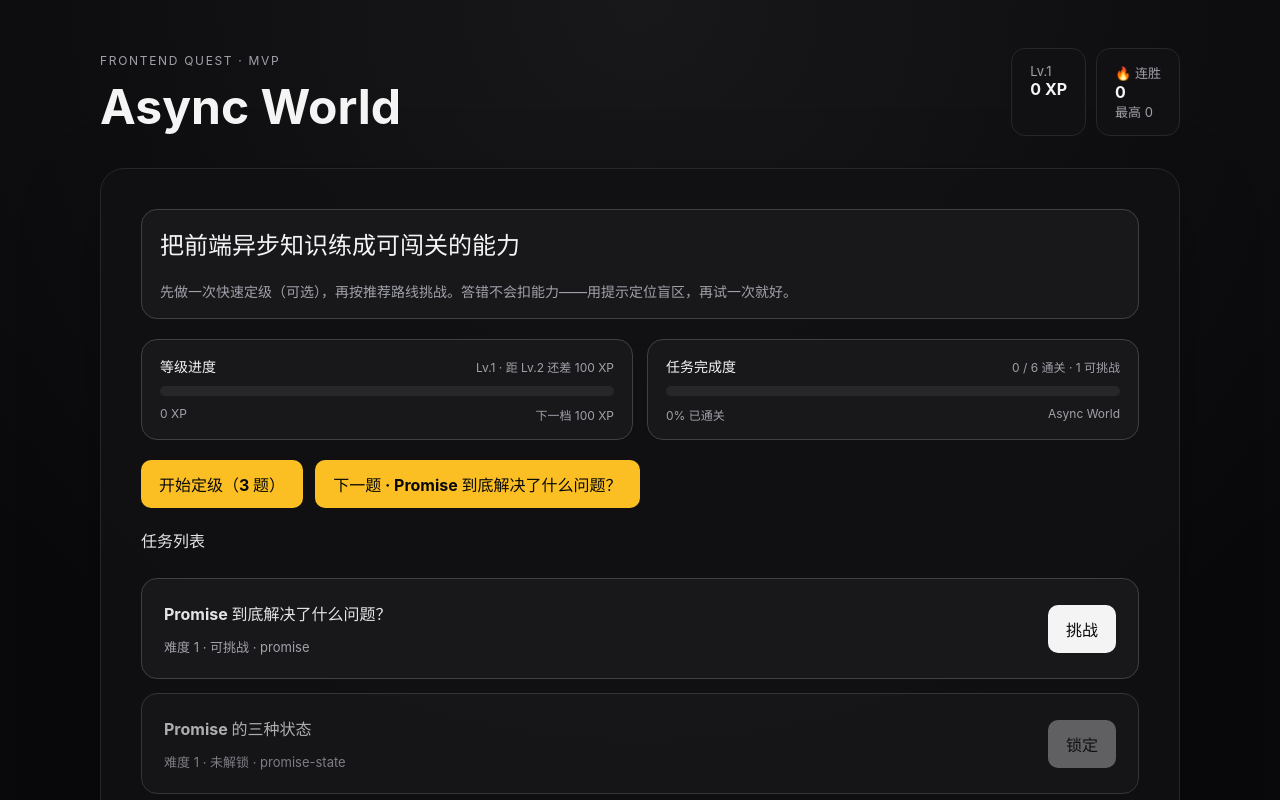
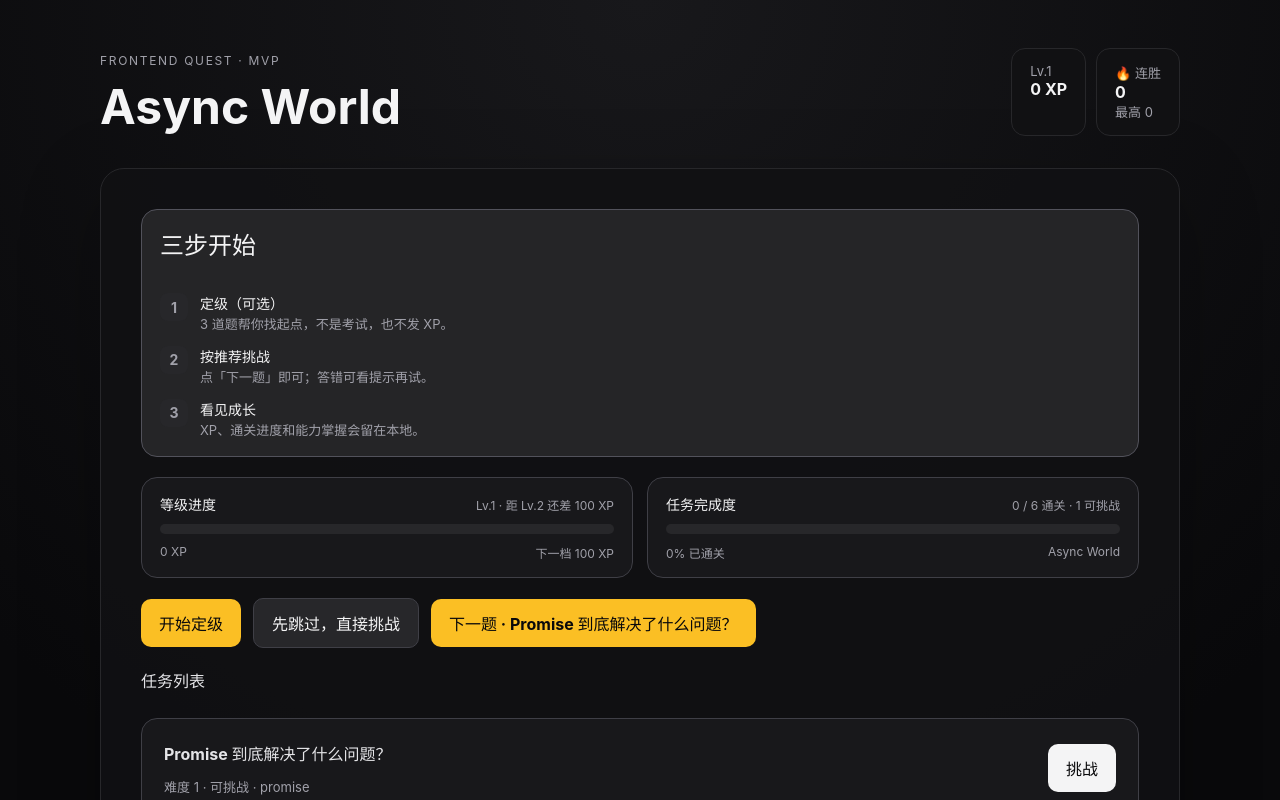
Before and after one commit to AsherHuangDong/frontend-quest, a React (Vite) app: page / in a window 1280 px wide. Shown: the top 800 px of the page. Built offline with nearby package versions, Linux system fonts and the light colour scheme.

Commit message:
feat(sprint4): Step 3 onboarding guide and unified copy

```diff
--- a/src/App.tsx
+++ b/src/App.tsx
@@ -10,6 +10,7 @@ import { selectNextQuest } from './application/useCases/getNextQuest';
 import { evaluateChallenge } from './domain/quest/evaluator';
 import { buildResultCopy } from './presentation/experience/resultCopy';
 import { skillLabel } from './presentation/experience/skillLabels';
+import { UI } from './presentation/experience/uiCopy';
 import { FeedbackContainer } from './presentation/components/feedback/FeedbackContainer';
 import './styles.css';
 
@@ -57,9 +58,9 @@ function ChallengeContent({
 }
 
 function statusLabel(status: string) {
-  if (status === 'cleared') return '已通关';
-  if (status === 'available') return '可挑战';
-  return '未解锁';
+  if (status === 'cleared') return UI.statusCleared;
+  if (status === 'available') return UI.statusAvailable;
+  return UI.statusLocked;
 }
 
 export default function App() {
@@ -115,9 +116,16 @@ export default function App() {
         })
       : null;
 
+  const isNewPlayer = clearedCount === 0 && !adaptive.calibration;
+
   function openQuest(questId: string) {
     startQuest(questId);
     setScreen('quest');
+  }
+
+  function goHub() {
+    exitQuest();
+    setScreen('hub');
   }
 
   function startCalibration() {
@@ -163,8 +171,8 @@ export default function App() {
       <main className="app-shell">
         <header className="topbar">
           <div>
-            <span className="eyebrow">FRONTEND QUEST · MVP</span>
-            <h1>Async World</h1>
+            <span className="eyebrow">{UI.productEyebrow}</span>
+            <h1>{UI.worldTitle}</h1>
           </div>
           <div className="player-stats">
             <div className="player-card">
@@ -181,11 +189,19 @@ export default function App() {
 
         {screen === 'hub' && (
           <section className="chapter-card hub">
-            <div className="banner onboarding">
-              <h2>把前端异步知识练成可闯关的能力</h2>
-              <p>
-                先做一次快速定级（可选），再按推荐路线挑战。答错不会扣能力——用提示定位盲区，再试一次就好。
-              </p>
+            <div className={`banner onboarding ${isNewPlayer ? 'emphasize' : ''}`}>
+              <h2>{UI.onboardingTitle}</h2>
+              <ol className="steps">
+                {UI.onboardingSteps.map((step) => (
+                  <li key={step.n}>
+                    <span className="step-n">{step.n}</span>
+                    <div>
+                      <strong>{step.title}</strong>
+                      <p>{step.body}</p>
+                    </div>
+                  </li>
+                ))}
+              </ol>
             </div>
 
             <div className="progress-panel">
@@ -225,7 +241,7 @@ export default function App() {
                 <div className="progress-head">
                   <strong>任务完成度</strong>
                   <span>
-                    {clearedCount} / {questTotal} 通关 · {availableCount} 可挑战
+                    {clearedCount} / {questTotal} 通关 · {availableCount} {UI.statusAvailable}
                   </span>
                 </div>
                 <div
@@ -239,18 +255,18 @@ export default function App() {
                 </div>
                 <div className="progress-foot">
                   <span>{clearPercent}% 已通关</span>
-                  <span>Async World</span>
+                  <span>{UI.worldTitle}</span>
                 </div>
               </div>
             </div>
 
             {dueNodes.length > 0 && (
               <div className="banner review">
-                <strong>有 {dueNodes.length} 个知识点适合复习了</strong>
-                <span>不是进度倒退，只是记忆需要再加固：{dueNodes.join(', ')}</span>
+                <strong>{UI.reviewBannerTitle(dueNodes.length)}</strong>
+                <span>{UI.reviewBannerBody(dueNodes.join(', '))}</span>
                 {nextQuest && (
                   <button className="submit-button" onClick={() => openQuest(nextQuest.id)}>
-                    开始复习 · {nextQuest.title}
+                    {UI.ctaReview} · {nextQuest.title}
                   </button>
                 )}
               </div>
@@ -258,24 +274,31 @@ export default function App() {
 
             <div className="hub-actions">
               {!adaptive.calibration && (
-                <button className="submit-button primary" onClick={startCalibration}>
-                  开始定级（3 题）
-                </button>
+                <>
+                  <button className="submit-button primary" onClick={startCalibration}>
+                    {UI.ctaCalibrate}
+                  </button>
+                  {nextQuest && (
+                    <button className="hint-button" onClick={() => openQuest(nextQuest.id)}>
+                      {UI.ctaSkipCalibrate}
+                    </button>
+                  )}
+                </>
               )}
               {adaptive.calibration && (
                 <div className="meta-chip">
                   定级：{adaptive.calibration.level}
                   {adaptive.calibration.recommendedQuestId
-                    ? ` · 推荐起点 ${adaptive.calibration.recommendedQuestId}`
-                    : ' · 已全部通过'}
+                    ? ` · 推荐 ${adaptive.calibration.recommendedQuestId}`
+                    : ' · 定级题已全部通过'}
                 </div>
               )}
               {nextQuest ? (
                 <button className="submit-button primary" onClick={() => openQuest(nextQuest.id)}>
-                  下一题 · {nextQuest.title}
+                  {UI.ctaNextQuest} · {nextQuest.title}
                 </button>
               ) : (
-                <div className="meta-chip">当前没有可推荐的下一题（可能已全部通关）</div>
+                <div className="meta-chip">{UI.noNextQuest}</div>
               )}
             </div>
 
@@ -320,7 +343,11 @@ export default function App() {
                       disabled={status === 'locked'}
                       onClick={() => openQuest(quest.id)}
                     >
-                      {status === 'cleared' ? '复习' : status === 'available' ? '挑战' : '锁定'}
+                      {status === 'cleared'
+                        ? UI.ctaReplay
+                        : status === 'available'
+                          ? UI.ctaChallenge
+                          : UI.ctaLocked}
                     </button>
                   </div>
                 );
@@ -334,7 +361,7 @@ export default function App() {
             {!calibDone && calibrationQuests[calibIndex] && (
               <>
                 <div className="meta-chip">
-                  定级 {calibIndex + 1} / {calibrationQuests.length} · 用来找到合适起点，不是考试
+                  {UI.calibrateChip(calibIndex + 1, calibrationQuests.length)}
                 </div>
                 <h2>{calibrationQuests[calibIndex]!.title}</h2>
                 <ChallengeContent
@@ -348,10 +375,12 @@ export default function App() {
                     disabled={!calibSelected}
                     onClick={submitCalibrationStep}
                   >
-                    {calibIndex + 1 >= calibrationQuests.length ? '完成定级' : '下一题'}
+                    {calibIndex + 1 >= calibrationQuests.length
+                      ? UI.ctaFinishCalibrate
+                      : UI.ctaCalibrateNext}
                   </button>
                   <button className="hint-button" onClick={() => setScreen('hub')}>
-                    跳过定级
+                    {UI.ctaSkipCalibrate}
                   </button>
                 </div>
               </>
@@ -359,13 +388,13 @@ export default function App() {
             {calibDone && adaptive.calibration && (
               <div className="result success">
                 <div className="result-icon">🧭</div>
-                <h2>定级完成：{adaptive.calibration.level}</h2>
+                <h2>{UI.calibrateDoneTitle(adaptive.calibration.level)}</h2>
                 <p className="result-lead">
                   {adaptive.calibration.recommendedQuestId
-                    ? `我们会优先从「${adaptive.calibration.recommendedQuestId}」附近给你推荐挑战。`
-                    : '定级题都过了，你可以按自己的节奏挑任务。'}
+                    ? `推荐从「${adaptive.calibration.recommendedQuestId}」附近开始。`
+                    : '定级题都过了，可以按自己的节奏选任务。'}
                 </p>
-                <p className="result-soft">定级不会发放 XP，也不会改写关卡解锁——只影响推荐路径。</p>
+                <p className="result-soft">{UI.calibrateNoXpNote}</p>
                 <div className="action-bar">
                   <button
                     className="submit-button primary"
@@ -374,10 +403,10 @@ export default function App() {
                       if (nextQuest) openQuest(nextQuest.id);
                     }}
                   >
-                    开始推荐挑战
+                    {UI.ctaStartRecommended}
                   </button>
                   <button className="hint-button" onClick={() => setScreen('hub')}>
-                    返回大厅
+                    {UI.ctaBackHub}
                   </button>
                 </div>
               </div>
@@ -413,16 +442,10 @@ export default function App() {
                     提交答案
                   </button>
                   <button className="hint-button" onClick={useHint}>
-                    需要提示
+                    {UI.ctaHint}
                   </button>
-                  <button
-                    className="hint-button"
-                    onClick={() => {
-                      exitQuest();
-                      setScreen('hub');
-                    }}
-                  >
-                    返回
+                  <button className="hint-button" onClick={goHub}>
+                    {UI.ctaBackHub}
                   </button>
                 </div>
               </>
@@ -444,7 +467,7 @@ export default function App() {
                 <div className="action-bar">
                   {!runtime.result.passed && (
                     <button className="submit-button primary" onClick={retryQuest}>
-                      再试一次
+                      {UI.ctaRetry}
                     </button>
                   )}
                   {runtime.result.passed && nextQuest && nextQuest.id !== activeQuest.id && (
@@ -452,28 +475,16 @@ export default function App() {
                       className="submit-button primary"
                       onClick={() => openQuest(nextQuest.id)}
                     >
-                      下一题 · {nextQuest.title}
+                      {UI.ctaNextQuest} · {nextQuest.title}
                     </button>
                   )}
                   {runtime.result.passed && (!nextQuest || nextQuest.id === activeQuest.id) && (
-                    <button
-                      className="submit-button primary"
-                      onClick={() => {
-                        exitQuest();
-                        setScreen('hub');
-                      }}
-                    >
-                      返回大厅看看进度
+                    <button className="submit-button primary" onClick={goHub}>
+                      {UI.allClearHub}
                     </button>
                   )}
-                  <button
-                    className="hint-button"
-                    onClick={() => {
-                      exitQuest();
-                      setScreen('hub');
-                    }}
-                  >
-                    返回大厅
+                  <button className="hint-button" onClick={goHub}>
+                    {UI.ctaBackHub}
                   </button>
                 </div>
               </div>
--- /dev/null
+++ b/src/presentation/experience/uiCopy.ts
@@ -0,0 +1,43 @@
+/** Shared player-facing copy for MVP hub / quest flow. */
+
+export const UI = {
+  productEyebrow: 'FRONTEND QUEST · MVP',
+  worldTitle: 'Async World',
+
+  onboardingTitle: '三步开始',
+  onboardingSteps: [
+    { n: '1', title: '定级（可选）', body: '3 道题帮你找起点，不是考试，也不发 XP。' },
+    { n: '2', title: '按推荐挑战', body: '点「下一题」即可；答错可看提示再试。' },
+    { n: '3', title: '看见成长', body: 'XP、通关进度和能力掌握会留在本地。' },
+  ] as const,
+
+  ctaCalibrate: '开始定级',
+  ctaSkipCalibrate: '先跳过，直接挑战',
+  ctaNextQuest: '下一题',
+  ctaStartRecommended: '按推荐开始',
+  ctaRetry: '再试一次',
+  ctaHint: '需要提示',
+  ctaBackHub: '返回大厅',
+  ctaReview: '开始复习',
+  ctaChallenge: '挑战',
+  ctaReplay: '复习',
+  ctaLocked: '未解锁',
+  ctaFinishCalibrate: '完成定级',
+  ctaCalibrateNext: '下一题',
+
+  statusCleared: '已通关',
+  statusAvailable: '可挑战',
+  statusLocked: '未解锁',
+
+  calibrateChip: (i: number, total: number) =>
+    `定级 ${i} / ${total} · 找起点，不是考试`,
+  calibrateDoneTitle: (level: string) => `定级完成：${level}`,
+  calibrateNoXpNote: '定级不发放 XP，也不改关卡解锁，只影响推荐路径。',
+
+  reviewBannerTitle: (count: number) => `有 ${count} 个知识点适合复习了`,
+  reviewBannerBody: (nodes: string) =>
+    `不是进度倒退，只是记忆需要再加固：${nodes}`,
+
+  noNextQuest: '暂时没有可推荐的下一题（可能已全部通关）',
+  allClearHub: '返回大厅看看进度',
+} as const;
--- a/src/styles.css
+++ b/src/styles.css
@@ -36,9 +36,19 @@ h3 { margin: 0 0 12px; font-size: 16px; color: #e4e4e7; }
 
 .banner { border-radius: 16px; padding: 16px 18px; border: 1px solid #3f3f46; background: #18181b; display: grid; gap: 8px; }
 .banner.onboarding { border-color: #3f3f46; }
+.banner.onboarding.emphasize { border-color: #52525b; background: rgba(39, 39, 42, 0.9); }
 .banner.review { border-color: #ca8a04; background: rgba(202, 138, 4, 0.08); }
 .banner.hint { border-color: #52525b; color: #d4d4d8; margin-top: 16px; }
 .banner p, .banner span { margin: 0; color: #a1a1aa; font-size: 14px; line-height: 1.5; }
+
+.steps { list-style: none; margin: 12px 0 0; padding: 0; display: grid; gap: 12px; }
+.steps li { display: flex; gap: 12px; align-items: flex-start; }
+.step-n {
+  flex: 0 0 28px; height: 28px; border-radius: 8px; display: grid; place-items: center;
+  background: #27272a; color: #fbbf24; font-weight: 700; font-size: 13px;
+}
+.steps strong { display: block; color: #f4f4f5; font-size: 14px; margin-bottom: 2px; }
+.steps p { margin: 0; color: #a1a1aa; font-size: 13px; line-height: 1.45; }
 
 .hub-actions { display: flex; flex-wrap: wrap; gap: 12px; align-items: center; }
 .meta-chip { display: inline-flex; align-items: center; gap: 8px; padding: 10px 14px; border-radius: 999px; border: 1px solid #3f3f46; background: #18181b; color: #d4d4d8; font-size: 13px; }
```
Also changed, not shown: 2 other files (tests, documents, lock files or other folders).
